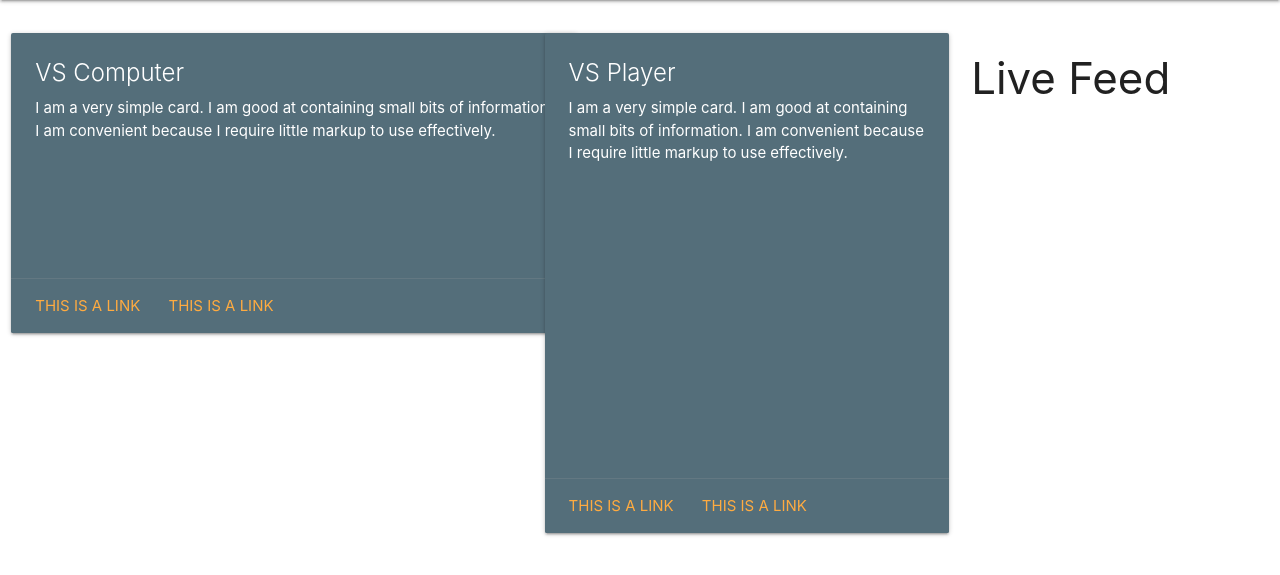
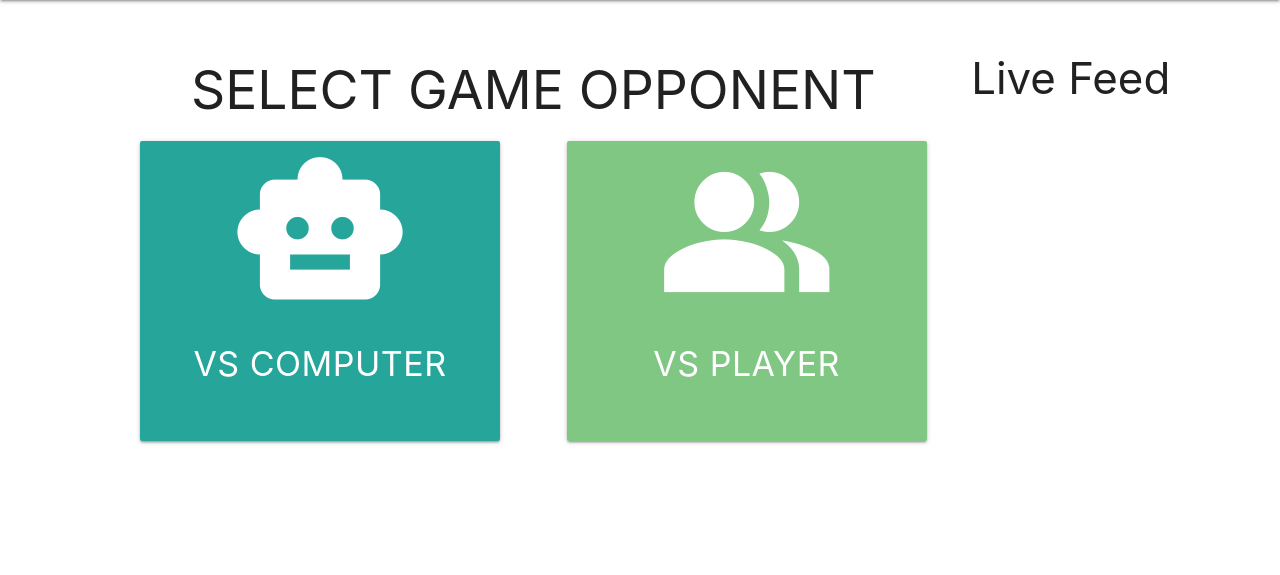
Before and after one commit to abhie-lp/tic-tac-toe-django, a Django app: page / in a window 1280 px wide. Shown: the part 64-639 px from the top of the page. Run offline with Django 3.2, Linux system fonts and the light colour scheme; the visitor is signed in with stand-in values (Sample User, id 1); some libraries are stand-ins or nearby versions.

Commit message:
Change homepage

```diff
--- a/games/templates/games/game.html
+++ b/games/templates/games/game.html
@@ -2,35 +2,54 @@
 
 {% block title %}Select Game{% endblock title %}
 
+{% block extra_css %}
+  <style>
+    .choice-button {
+      width: 360px;
+      height: 300px;
+      font-size: 34px;
+    }
+    .choice-button-icon {
+      font-size: 180px !important;
+      padding-top: 64px !important;
+    }
+  </style>
+{% endblock extra_css %}
+
 {% block container %}
   <div class="row" style="margin-top: 2%">
-    <div class="col s4">
-      <div class="card blue-grey darken-1 small" style="width: 140%">
-        <div class="card-content white-text">
-          <span class="card-title">VS Computer</span>
-          <p>I am a very simple card. I am good at containing small bits of information.
-          I am convenient because I require little markup to use effectively.</p>
+    <div class="col l8 offset-l1">
+      <h2 class="center">SELECT GAME OPPONENT</h2>
+      <div class="row center center-align">
+        <div class="col s12 l6 center-align">
+          <a href="{% url 'computer_game' %}" class="btn choice-button waves-effect btn-large">
+            <div class="row">
+              <div class="col s12 center-align center">
+                <i class="material-icons choice-button-icon">smart_toy</i>
+              </div>
+              <div class="col s12">
+                VS COMPUTER
+              </div>
+            </div>
+          </a>
         </div>
-        <div class="card-action">
-          <a href="#">This is a link</a>
-          <a href="#">This is a link</a>
+        <div class="col s12 hide-on-large-only" style="margin-top: 10px; margin-bottom: 10px"></div>
+        <div class="col s12 l6">
+          <a href="#" class="btn choice-button green lighten-2 waves-light waves-effect btn-large">
+            <div class="row">
+              <div class="col s12 center-align center">
+                <i class="material-icons choice-button-icon">people_alt</i>
+              </div>
+              <div class="col s12">
+                VS PLAYER
+              </div>
+            </div>
+          </a>
         </div>
       </div>
     </div>
-    <div class="col s4 offset-s1">
-      <div class="card blue-grey darken-1 large">
-        <div class="card-content white-text">
-          <span class="card-title">VS Player</span>
-          <p>I am a very simple card. I am good at containing small bits of information.
-          I am convenient because I require little markup to use effectively.</p>
-        </div>
-        <div class="card-action">
-          <a href="#">This is a link</a>
-          <a href="#">This is a link</a>
-        </div>
-      </div>
-    </div>
-    <div class="col s3">
+
+    <div class="col l3">
       <h3>Live Feed</h3>
     </div>
   </div>
--- a/templates/base.html
+++ b/templates/base.html
@@ -26,7 +26,7 @@
 
     <nav class="blue-grey">
       <div class="nav-wrapper">
-        <a href="#!" class="brand-logo">TIC-TAC-TOE</a>
+        <a href="{% url 'game_page' %}" class="brand-logo">TIC-TAC-TOE</a>
         <a href="#" data-target="mobile-demo" class="sidenav-trigger"><i class="material-icons">menu</i></a>
         <ul class="right hide-on-med-and-down">
           <li><a href="https://github.com/abhie-lp/tic-tac-toe-django"><i class="material-icons">code</i></a></li>
@@ -63,7 +63,7 @@
       {% if request.user.is_authenticated %}
         <li class="cyan lighten-4">
           <a class="is-disabled" style="font-weight: bolder">
-            <i class="material-icons">person</i>&nbsp;&nbsp;{{ request.user.username }}
+            <i class="material-icons">person</i>{{ request.user.username }}
           </a>
         </li>
         <li class="cyan lighten-4">
```
